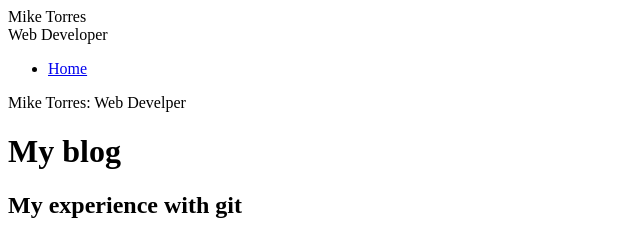
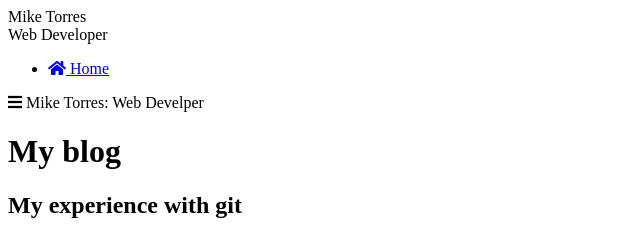
Before and after one commit to apolloproductionsdj/personal-blog, a plain HTML site: page index.html in a window 1280 px wide. Shown: the top 237 px of the page, 0-640 px from the left. Drawn offline with Linux system fonts and the light colour scheme.

Commit message:
Add Font Awesome Icons

```diff
--- a/index.html
+++ b/index.html
@@ -4,6 +4,7 @@
   <meta charset="UTF-8">
   <meta name="viewport" content="width=device-width, initial-scale=1.0">
   <meta http-equiv="X-UA-Compatible" content="ie=edge">
+  <link rel="stylesheet" href="https://use.fontawesome.com/releases/v5.4.1/css/all.css">
   <title>Mike Torres - Web Developer</title>
 </head>
 <body>
@@ -14,7 +15,7 @@
           <div class="site-header">Mike Torres</div>
           <div class="site-subheader">Web Developer</div>
           <ul class="site-navigation">
-            <li><a href="index.html">Home</a></li>
+            <li><a href="index.html"><i class="fas fa-home"></i> Home</a></li>
           </ul>
         </div>
       </nav>
@@ -22,6 +23,7 @@
       <main>
         <div class="menu">
           <div class="menu-icon" id="sidebarCollapse">
+            <i class="fas fa-bars"></i>
             <span class="mobile-header">Mike Torres: Web Develper</span>
           </div>
         </div>
```
